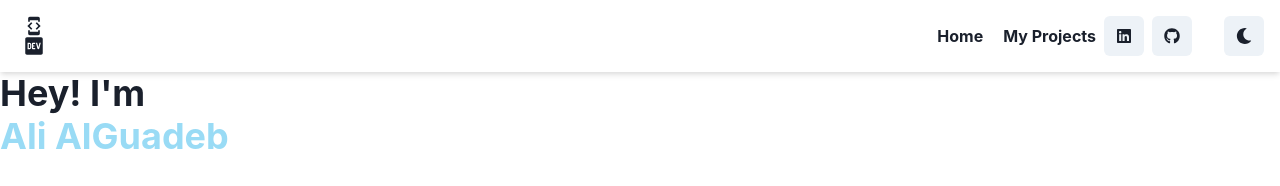
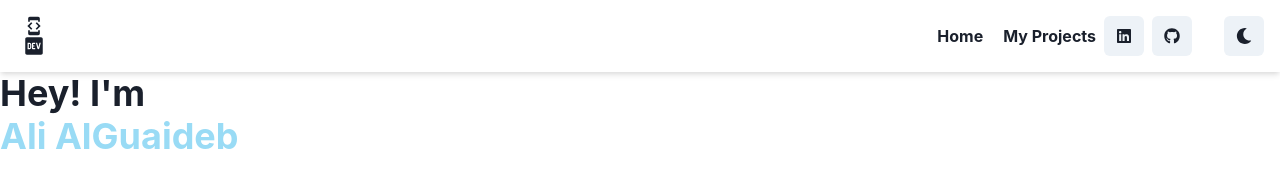
Before and after one commit to Ali7U/Portfolio, a React (Vite) app: page / in a window 1280 px wide. Shown: the top 186 px of the page. Built offline with nearby package versions, Linux system fonts and the light colour scheme.

Commit message:
add letter

```diff
--- a/src/components/Main.tsx
+++ b/src/components/Main.tsx
@@ -36,7 +36,7 @@ function Main() {
   return (
     <>
       <Heading textAlign={"left"}>
-        Hey! I'm <Text color="#99DBF5">Ali AlGuadeb</Text>
+        Hey! I'm <Text color="#99DBF5">Ali AlGuaideb</Text>
       </Heading>
       <Center>
         <Box p={[5, 10]}>
```
